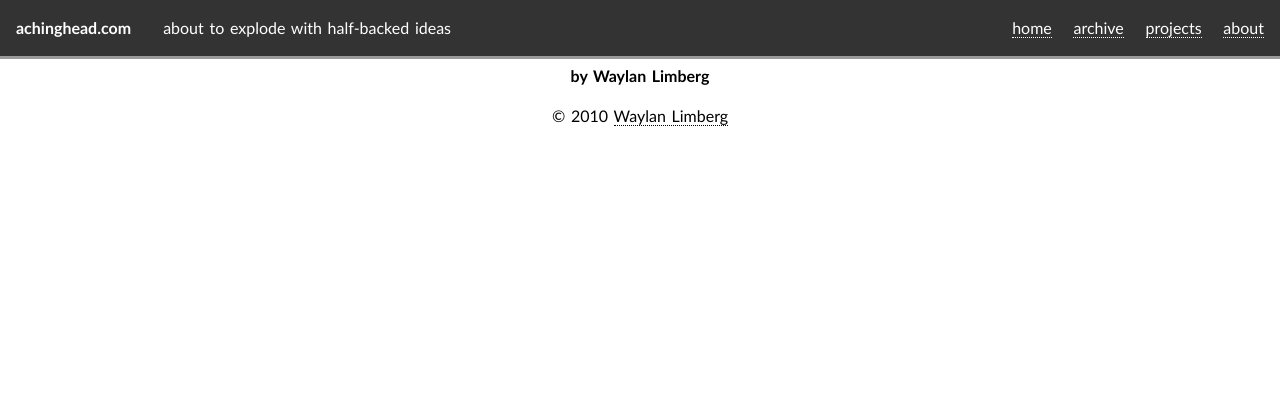
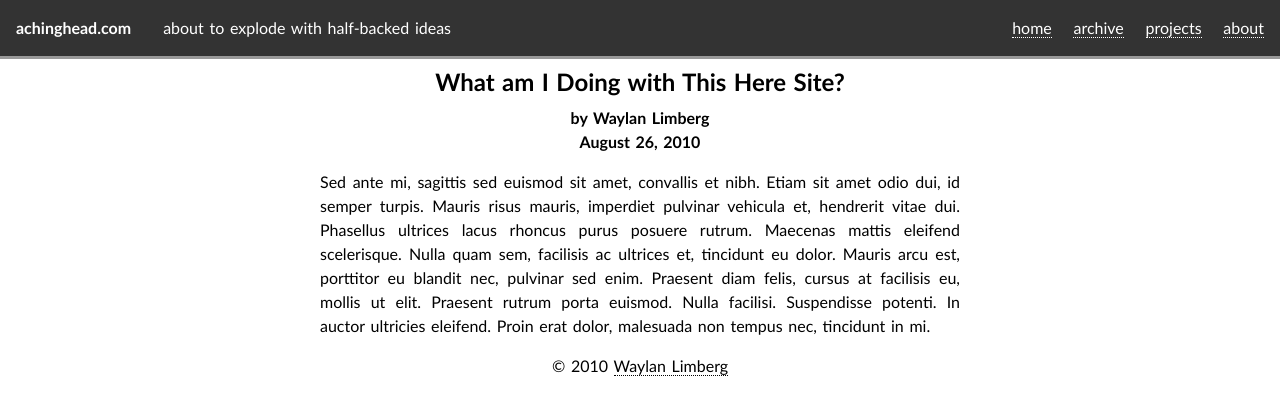
Before and after one commit to waylan/waylan.github.com, a Jekyll site: the page built from _posts/2010-08-26-what-am-i-doing.markdown, in a window 1280 px wide. Shown: the top 415 px of the page. Built offline with Jekyll 4.4.1, drawn with Linux system fonts in a browser that asks for light colours; Markdown is read by kramdown in place of the engine named in the settings.

Commit message:
Added some configuration and fixed some issues with posts.

```diff
--- a/_config.yml
+++ b/_config.yml
@@ -1,3 +1,9 @@
 auto: true
+markdown: rdiscount
 permalink: /:title.html
 paginate: 5
+exclude:
+  README
+
+rdiscount:
+  extensions: [smart]
--- a/_layouts/post.html
+++ b/_layouts/post.html
@@ -5,12 +5,12 @@ layout: default
     <header>
       <hgroup>
         <h1>
-          <a href="{{ post.url }}" rel="bookmark" title="link to this post">{{ post.title }}</a>
+          <a href="{{ page.url }}" rel="bookmark" title="link to this post">{{ page.title }}</a>
         </h1>
-        <h2>by Waylan Limberg <time datetime="{{ post.date|date:"%Y-%m-%d" }}" pubdate>{{ post.date|date:"%B %d, %Y" }}</time></h2>
+        <h2>by Waylan Limberg <time datetime="{{ page.date|date:"%Y-%m-%d" }}" pubdate>{{ page.date|date:"%B %d, %Y" }}</time></h2>
       <hgroup>
     </header>
 
-{{ post.content }}
+{{ page.content }}
 
   </article>
--- /dev/null
+++ b/_posts/2010-08-26-what-am-i-doing.markdown
@@ -0,0 +1,7 @@
+---
+layout: post
+title: What am I Doing with This Here Site?
+summary: <p>Sed ante mi, sagittis sed euismod sit amet, convallis et nibh.</p>
+---
+
+Sed ante mi, sagittis sed euismod sit amet, convallis et nibh. Etiam sit amet odio dui, id semper turpis. Mauris risus mauris, imperdiet pulvinar vehicula et, hendrerit vitae dui. Phasellus ultrices lacus rhoncus purus posuere rutrum. Maecenas mattis eleifend scelerisque. Nulla quam sem, facilisis ac ultrices et, tincidunt eu dolor. Mauris arcu est, porttitor eu blandit nec, pulvinar sed enim. Praesent diam felis, cursus at facilisis eu, mollis ut elit. Praesent rutrum porta euismod. Nulla facilisi. Suspendisse potenti. In auctor ultricies eleifend. Proin erat dolor, malesuada non tempus nec, tincidunt in mi.
--- a/_posts/2010-08-27-sometimes-i-wonder.markdown
+++ b/_posts/2010-08-27-sometimes-i-wonder.markdown
@@ -3,4 +3,4 @@ layout: post
 title: Sometimes I Wonder
 summary: <p>Lorem ipsum dolor sit amet, consectetur adipiscing elit.</p>
 ---
-Lorem ipsum dolor sit amet, consectetur adipiscing elit. Donec hendrerit felis accumsan turpis pretium tempor. Duis eu turpis nunc, ut euismod nisl. Aliquam erat volutpat. Proin eu eros mollis dui fringilla sodales. Curabitur venenatis tincidunt felis ac congue. Maecenas at odio dui, sit amet congue sapien. Proin placerat feugiat eros, non mollis quam pharetra at. Duis gravida eleifend ligula nec auctor. Fusce nulla diam, <a href="#">fringilla</a> non ultrices in, iaculis eu tellus. Sed mollis consequat turpis sit amet facilisis. Donec pretium luctus aliquet. Curabitur placerat varius purus vel congue. Aliquam erat volutpat. Curabitur vitae eros sed turpis sollicitudin mattis. **Morbi** venenatis pulvinar nunc, at vulputate massa placerat a. Nam et tortor id nisi consequat tempor eget sit amet risus. Praesent bibendum, velit eu hendrerit porttitor, elit mauris posuere nisl, non pellentesque est leo a quam.
+"Lorem ipsum" dolor sit amet, consectetur adipiscing elit. Donec hendrerit felis accumsan turpis pretium tempor. Duis eu turpis nunc, ut euismod nisl. Aliquam erat volutpat. Proin eu eros mollis dui fringilla sodales. Curabitur venenatis tincidunt felis ac congue. Maecenas at odio dui, sit amet congue sapien. Proin placerat feugiat eros, non mollis quam pharetra at. Duis gravida eleifend ligula nec auctor. Fusce nulla diam, <a href="#">fringilla</a> non ultrices in, iaculis eu tellus. Sed mollis consequat turpis sit amet facilisis. Donec pretium luctus aliquet. Curabitur placerat varius purus vel congue. Aliquam erat volutpat. Curabitur vitae eros sed turpis sollicitudin mattis. **Morbi** venenatis pulvinar nunc, at vulputate massa placerat a. Nam et tortor id nisi consequat tempor eget sit amet risus. Praesent bibendum, velit eu hendrerit porttitor, elit mauris posuere nisl, non pellentesque est leo a quam.
```
Also changed, not shown: _posts/2010-08-26-what-am-i-doing.html (deleted, +0 -7 lines), 1 other file.
